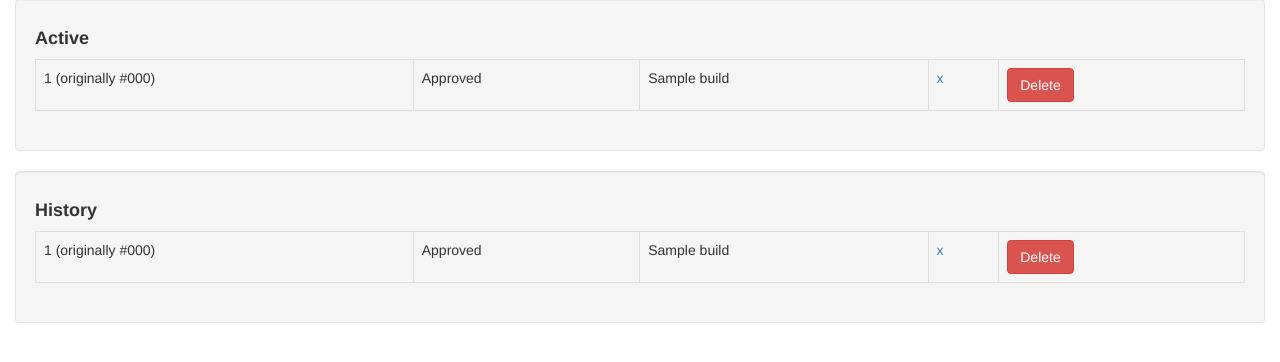
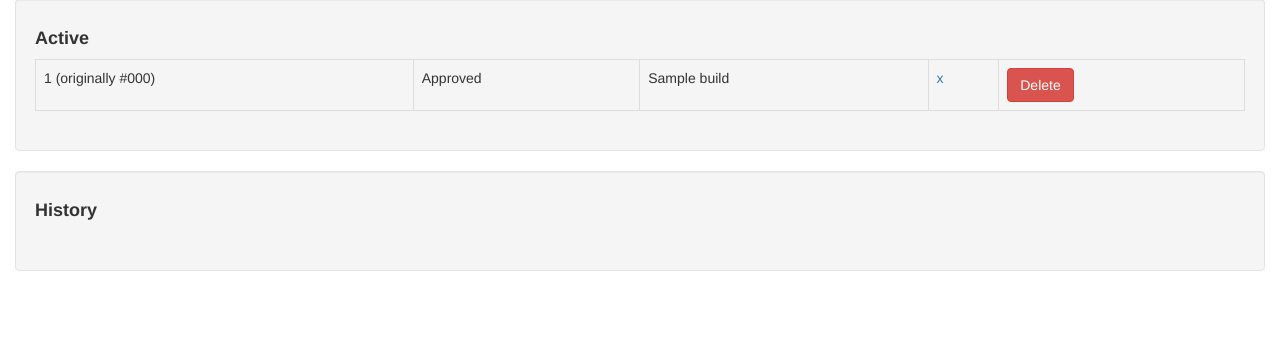
Before and after one commit to karamanolev/persephone, a Django app: page /projects/1/ in a window 1280 px wide. Shown: the part 219-581 px from the top of the page. Run offline with Django 3.2, Linux system fonts and the light colour scheme; a user stored in the database is signed in; tables that the repository leaves empty hold one stand-in row (values such as "Sample post"); parts of the project's set-up code (start-up, migrations or seed data) failed here and were passed over; some libraries are stand-ins or nearby versions.

Commit message:
Fixes for archiving

```diff
--- a/persephone/builds/templates/build.html
+++ b/persephone/builds/templates/build.html
@@ -83,7 +83,7 @@
                     </div>
                     <div class="panel-body">
                         <div class="image image-parent">
-                            {% if screenshot.parent %}
+                            {% if screenshot.parent.image %}
                                 {% url 'builds:screenshot_image' build.parent.project_id build.parent.id screenshot.parent.name as image %}
                                 <img src="{{ image }}">
                             {% endif %}
--- /dev/null
+++ b/persephone/builds/templates/partials/_project_build.html
@@ -0,0 +1,23 @@
+<tr>
+    <td>
+        {{ build.id }}
+        {% if build.original_build_number %}
+            (originally #{{ build.original_build_number }})
+        {% endif %}
+    </td>
+    <td>{{ build.get_state_display }}</td>
+    <td>{{ build.branch_name }}</td>
+    <td>
+        <a href="{% url 'builds:build' build.project_id build.id %}">
+            {{ build.commit_hash }}
+        </a>
+        {% if build.archived %}(archived){% endif %}
+    </td>
+    <td>
+        <form action="{% url 'builds:build_delete' build.project_id build.id %}"
+              method="post">
+            {% csrf_token %}
+            <button class="btn btn-danger">Delete</button>
+        </form>
+    </td>
+</tr>
--- a/persephone/builds/templates/project.html
+++ b/persephone/builds/templates/project.html
@@ -4,7 +4,8 @@
     {{ block.super }}
     <div class="well">
         <div class="pull-right">
-            <form action="{% url 'builds:project_delete' project.id %}" method="post" class="form-display-inline">
+            <form action="{% url 'builds:project_delete' project.id %}" method="post"
+                  class="form-display-inline">
                 {% csrf_token %}
                 <button type="button" class="btn btn-danger">Delete</button>
             </form>
@@ -16,7 +17,9 @@
         <a href="https://github.com/{{ project.name }}" target="_blank">
             <h4>
                 GitHub: {{ project.github_repo_name }}
-                <small><span class="glyphicon glyphicon-new-window" aria-hidden="true"></span></small>
+                <small>
+                    <span class="glyphicon glyphicon-new-window" aria-hidden="true"></span>
+                </small>
             </h4>
         </a>
     </div>
@@ -24,30 +27,8 @@
     <div class="well">
         <h4><strong>Active</strong></h4>
         <table class="table table-bordered">
-            {% for build in project.builds.all %}
-                <tr>
-                    <td>
-                        {{ build.id }}
-                        {% if build.original_build_number %}
-                            (originally #{{ build.original_build_number }})
-                        {% endif %}
-                    </td>
-                    <td>{{ build.get_state_display }}</td>
-                    <td>{{ build.branch_name }}</td>
-                    <td>
-                        <a href="{% url 'builds:build' build.project_id build.id %}">
-                            {{ build.commit_hash }}
-                        </a>
-                        {% if build.archived %}(archived){% endif %}
-                    </td>
-                    <td>
-                        <form action="{% url 'builds:build_delete' build.project_id build.id %}"
-                              method="post">
-                            {% csrf_token %}
-                            <button class="btn btn-danger">Delete</button>
-                        </form>
-                    </td>
-                </tr>
+            {% for build in unarchived_builds %}
+                {% include 'partials/_project_build.html' %}
             {% endfor %}
         </table>
     </div>
@@ -55,30 +36,8 @@
     <div class="well">
         <h4><strong>History</strong></h4>
         <table class="table table-bordered">
-            {% for build in project.builds.all %}
-                <tr>
-                    <td>
-                        {{ build.id }}
-                        {% if build.original_build_number %}
-                            (originally #{{ build.original_build_number }})
-                        {% endif %}
-                    </td>
-                    <td>{{ build.get_state_display }}</td>
-                    <td>{{ build.branch_name }}</td>
-                    <td>
-                        <a href="{% url 'builds:build' build.project_id build.id %}">
-                            {{ build.commit_hash }}
-                        </a>
-                        {% if build.archived %}(archived){% endif %}
-                    </td>
-                    <td>
-                        <form action="{% url 'builds:build_delete' build.project_id build.id %}"
-                              method="post">
-                            {% csrf_token %}
-                            <button class="btn btn-danger">Delete</button>
-                        </form>
-                    </td>
-                </tr>
+            {% for build in archived_builds %}
+                {% include 'partials/_project_build.html' %}
             {% endfor %}
         </table>
     </div>
--- a/persephone/builds/views.py
+++ b/persephone/builds/views.py
@@ -26,8 +26,11 @@ def index(request):
 
 @login_required
 def project(request, project_id):
+    project = Project.objects.get(id=project_id)
     data = {
-        'project': Project.objects.get(id=project_id),
+        'project': project,
+        'unarchived_builds': project.builds.filter(archived=False),
+        'archived_builds': project.builds.filter(archived=True),
     }
     return render(request, 'project.html', data)
 
```
